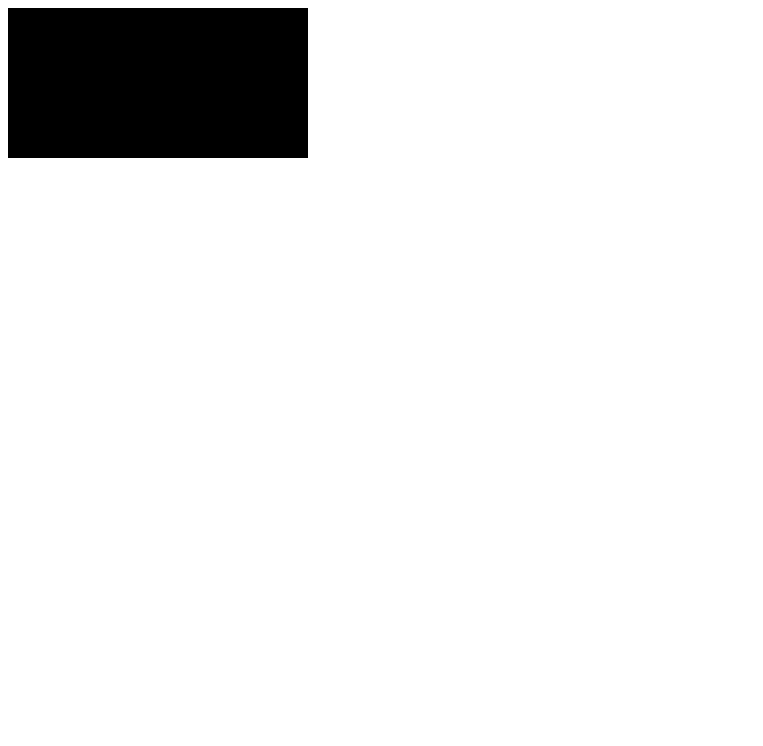
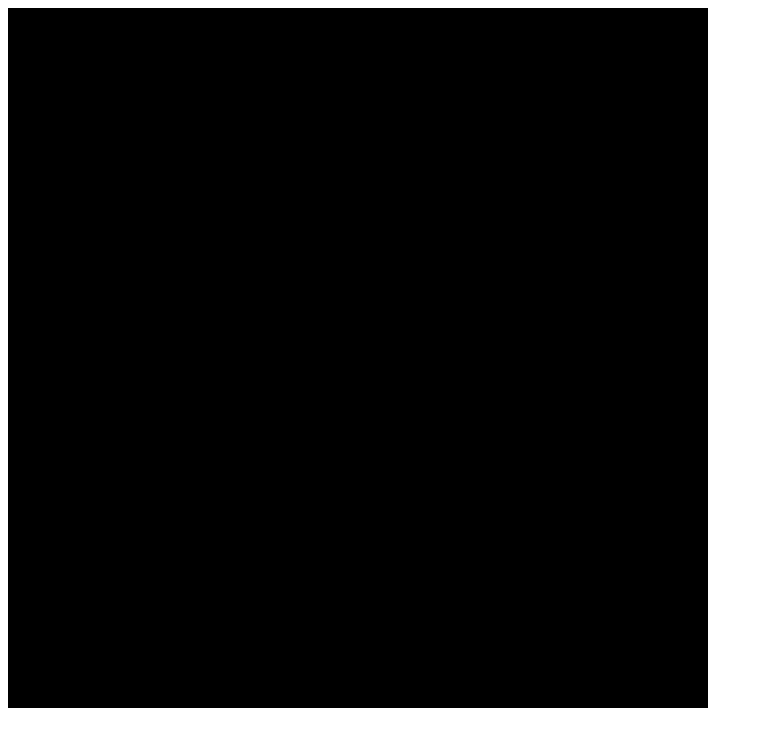
Before and after one commit to ehazzim/polyrhythms, a plain HTML site: page index.html in a window 1280 px wide. Shown: the whole page, without its empty margins (0-763 px from the left). Drawn offline with Linux system fonts and the light colour scheme.

Commit message:
Update index.html
Adding <script> and defining size parameters.

```diff
--- a/index.html
+++ b/index.html
@@ -4,6 +4,11 @@
         <title>Polyrhythm</title>
     </head>
     <body>
-        <canvas style="background-color: black;"></canvas>
+        <canvas id="myCanvas" style="background-color: black;"></canvas>
+        <script>
+            const size = 700; // defining pixels
+            myCanvas.width = size;
+            myCanvas.height = size; // using canvas size to autofill script size
+        </script>
     </body>
 </html>
```
